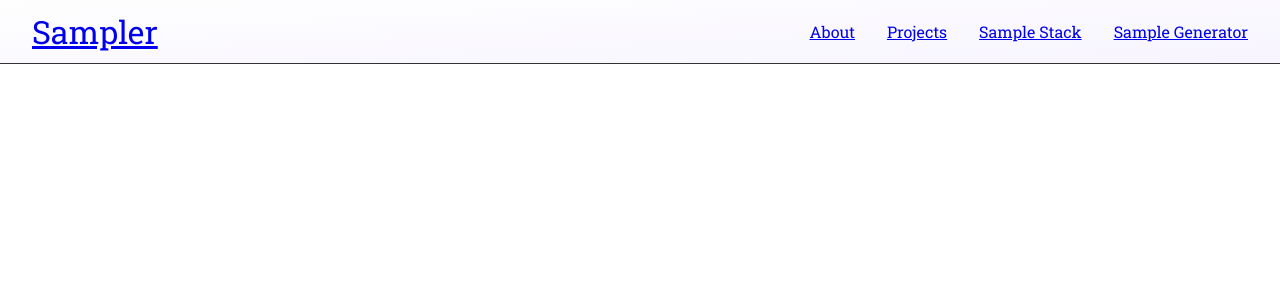
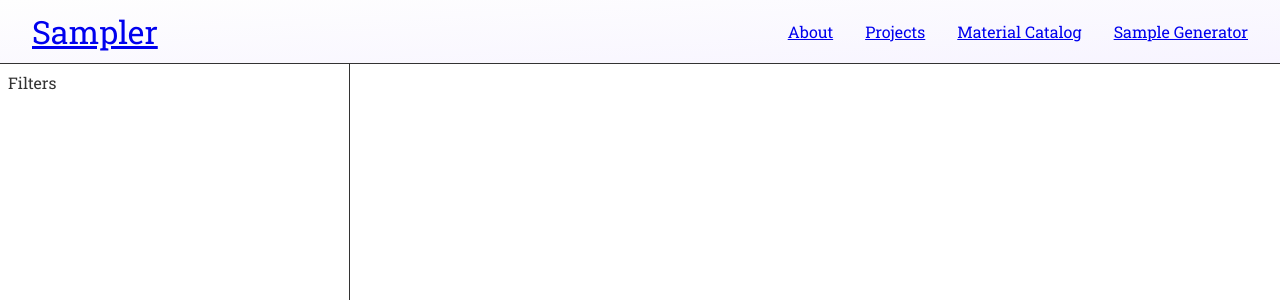
Before and after one commit to eliseco/samplersite, a Nuxt app: page /materialCatalog in a window 1280 px wide. Shown: the top 300 px of the page. Built offline with nearby package versions, Linux system fonts and the light colour scheme.

Commit message:
Add side bar and grid layout to material catalog

```diff
--- a/assets/main.css
+++ b/assets/main.css
@@ -19,6 +19,9 @@
   --topbar-height: 4em;
 
   --text: #333333;
+
+  --card-width: 417px;
+  --card-height: 480px;
 }
 
 html {
@@ -44,11 +47,9 @@ main {
   margin-top: var(--topbar-height);
   position: absolute;
   width: 100%;
+  height: calc(100% - var(--topbar-height));
   display: flex;
   flex-direction: row;
-  justify-content: center;
-  padding: 2em;
-  gap: 2em;
 }
 
 button {
--- a/components/TopBar.vue
+++ b/components/TopBar.vue
@@ -6,7 +6,7 @@
     <div class="right">
       <NuxtLink to="/about"> About </NuxtLink>
       <NuxtLink to="/projects"> Projects </NuxtLink>
-      <NuxtLink to="/sampleStack"> Sample Stack </NuxtLink>
+      <NuxtLink to="/materialCatalog"> Material Catalog </NuxtLink>
       <NuxtLink to="/sampleGenerator"> Sample Generator </NuxtLink>
     </div>
   </div>
--- /dev/null
+++ b/pages/materialCatalog.vue
@@ -0,0 +1,54 @@
+<template>
+  <main class="catalog-wrapper">
+    <div class="filters">Filters</div>
+    <div class="sample-grid">
+      <div v-for="sample in samples" :key="sample.id" class="sample-cell">
+        <SampleCard />
+      </div>
+    </div>
+  </main>
+</template>
+
+<script>
+export default {
+  name: 'MaterialCatalog',
+  data: () => {
+    return {}
+  },
+  computed: {
+    samples() {
+      return this.$store.state.samples.singles
+    },
+  },
+}
+</script>
+
+<style scoped>
+.filters {
+  flex-shrink: 0;
+  width: 350px;
+  height: 100%;
+  display: flex;
+  flex-direction: column;
+  padding: var(--padding);
+  border-right: 1px var(--text) solid;
+}
+
+.sample-grid {
+  flex-grow: 1;
+  align-content: flex-start;
+  display: grid;
+  gap: 1em;
+  padding: var(--padding);
+  grid-template-columns: repeat(
+    auto-fill,
+    minmax(min(var(--card-width), calc(100% - 350px)), 1fr)
+  );
+  overflow-y: auto;
+}
+
+.sample-cell {
+  display: flex;
+  justify-content: center;
+}
+</style>
--- a/pages/sampleGenerator.vue
+++ b/pages/sampleGenerator.vue
@@ -100,6 +100,7 @@ export default {
   width: 400px;
   height: 100%;
   gap: 1em;
+  padding: var(--padding);
 }
 
 .header {
--- a/pages/sampleStack.vue
+++ /dev/null
@@ -1,14 +0,0 @@
-<template>
-  <main>This page will show all samples and sets as a catalog.</main>
-</template>
-
-<script>
-export default {
-  name: 'SampleStack',
-  data: () => {
-    return {}
-  },
-}
-</script>
-
-<style scoped></style>
```
